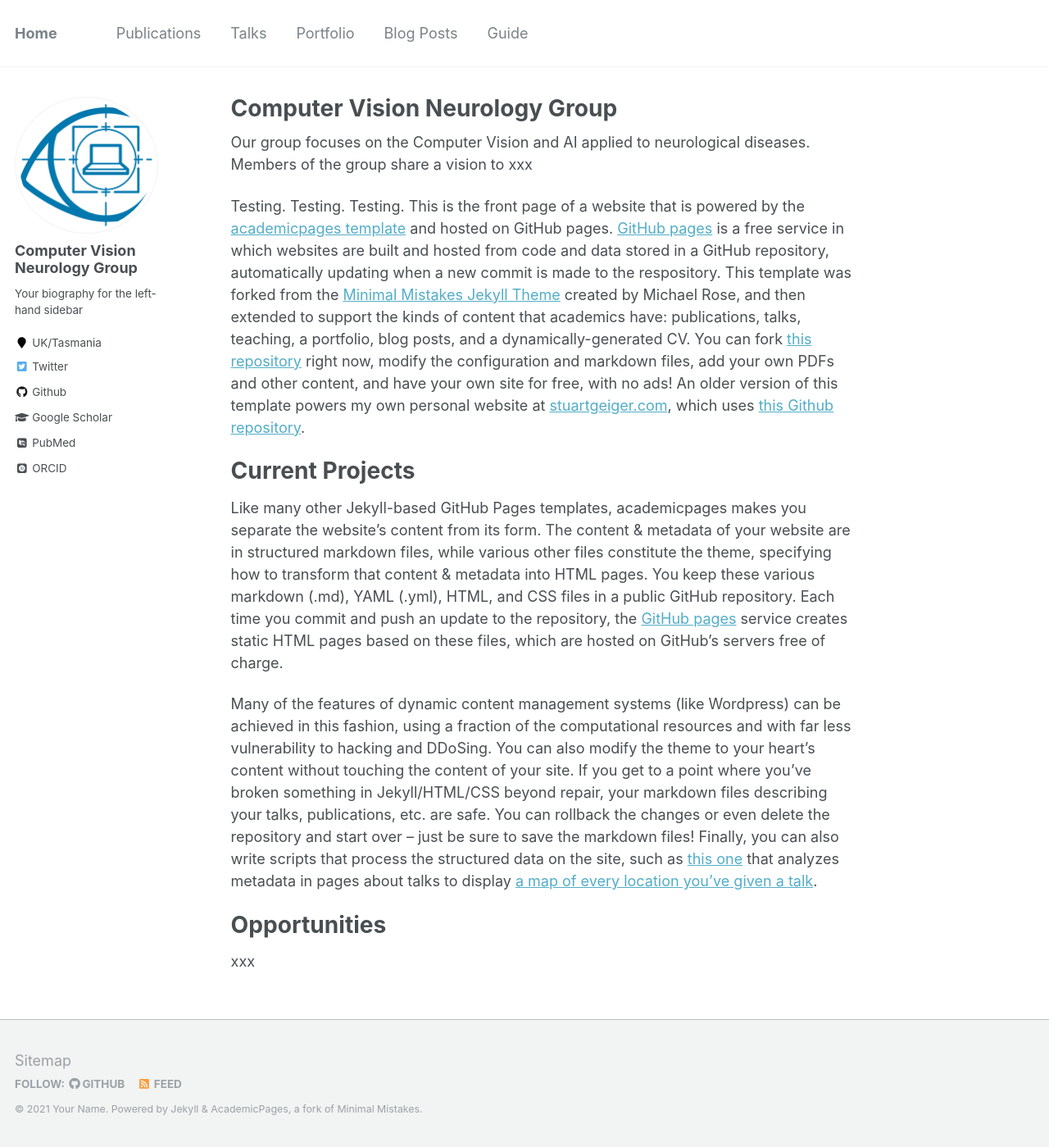
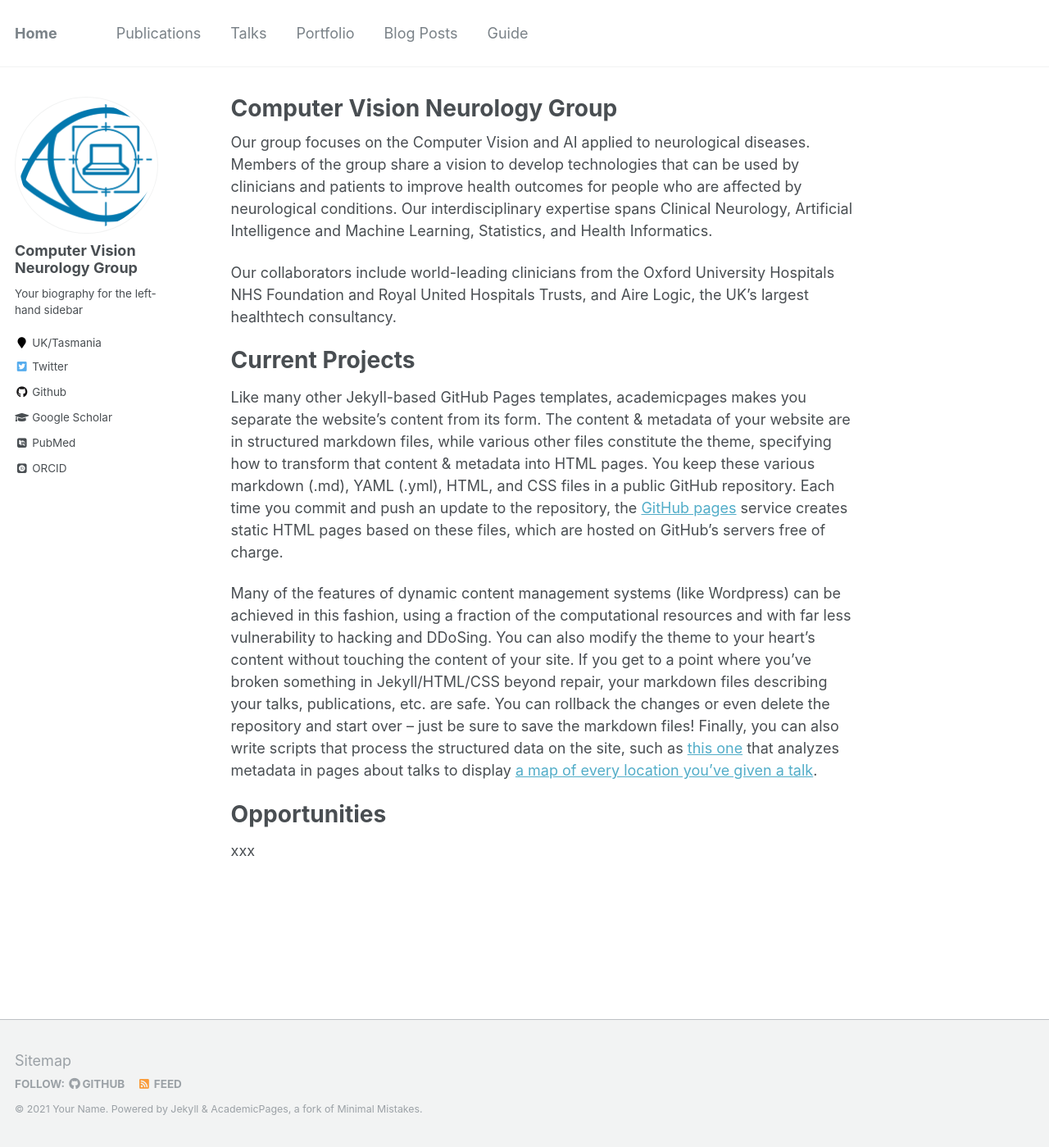
Before and after one commit to computervisionneurology/computervisionneurology.github.io, a Jekyll site: the page built from _pages/about.md, in a window 1280 px wide and 1399 px high. Shown: the whole window at 82% size. Built offline with Jekyll 4.4.1, drawn with Linux system fonts in a browser that asks for light colours; some web fonts are replaced.

Commit message:
Update about.md

```diff
--- a/_pages/about.md
+++ b/_pages/about.md
@@ -7,12 +7,12 @@
   - /about/
   - /about.html
 ---
-Our group focuses on the Computer Vision and AI applied to neurological diseases. Members of the group share a vision to xxx
+Our group focuses on the Computer Vision and AI applied to neurological diseases. Members of the group share a vision to develop technologies
+that can be used by clinicians and patients to improve health outcomes for people who are affected by neurological conditions. Our interdisciplinary
+expertise spans Clinical Neurology, Artificial Intelligence and Machine Learning, Statistics, and Health Informatics.
 
-
-Testing. Testing. Testing.
-This is the front page of a website that is powered by the [academicpages template](https://github.com/academicpages/academicpages.github.io) and hosted on GitHub pages. [GitHub pages](https://pages.github.com) is a free service in which websites are built and hosted from code and data stored in a GitHub repository, automatically updating when a new commit is made to the respository. This template was forked from the [Minimal Mistakes Jekyll Theme](https://mmistakes.github.io/minimal-mistakes/) created by Michael Rose, and then extended to support the kinds of content that academics have: publications, talks, teaching, a portfolio, blog posts, and a dynamically-generated CV. You can fork [this repository](https://github.com/academicpages/academicpages.github.io) right now, modify the configuration and markdown files, add your own PDFs and other content, and have your own site for free, with no ads! An older version of this template powers my own personal website at [stuartgeiger.com](http://stuartgeiger.com), which uses [this Github repository](https://github.com/staeiou/staeiou.github.io).
-
+Our collaborators include world-leading clinicians from the Oxford University Hospitals NHS Foundation and Royal United Hospitals Trusts, and Aire Logic,
+the UK's largest healthtech consultancy.
 
 Current Projects
 ======
```
